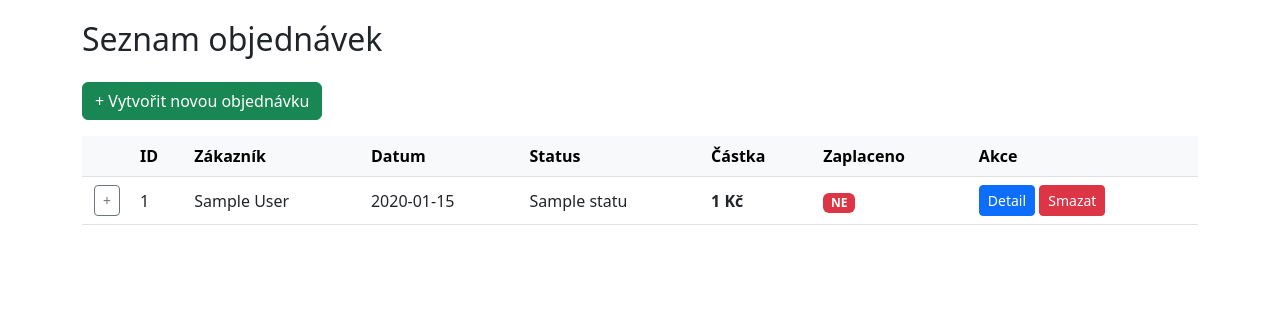
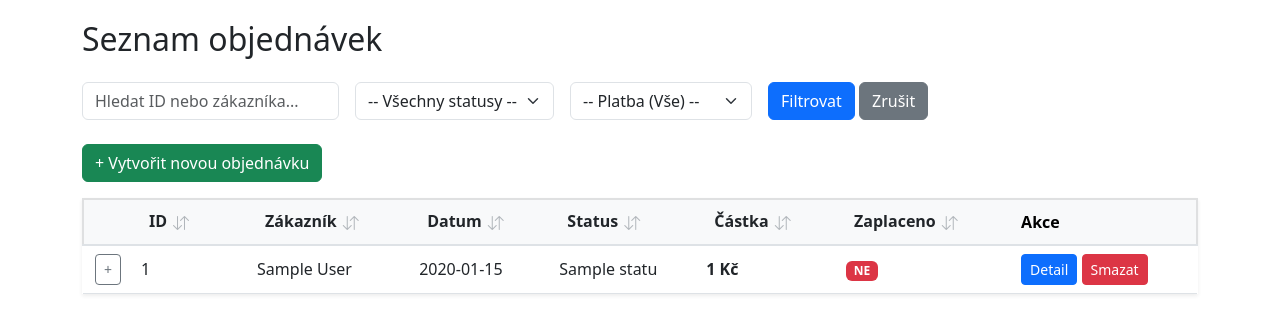
Before and after one commit to trojkry/bds3, a Python web app: template app/templates/orders/list.html in a window 1280 px wide. Shown: the part 76-410 px from the top of the page. Run offline with Jinja, Linux system fonts and the light colour scheme; the template is opened without the code that fills it: most values are stand-ins (such as "Sample title", 1, 10 or a date in 2020).

Commit message:
improved feature
better search and sort for orders

```diff
--- a/app/templates/orders/list.html
+++ b/app/templates/orders/list.html
@@ -3,10 +3,91 @@
 {% block title %}Seznam objednávek{% endblock %}
 
 {% block content %}
+<link rel="stylesheet" href="https://cdn.jsdelivr.net/npm/bootstrap-icons@1.11.1/font/bootstrap-icons.css">
 
+<style>
+    .table thead th {
+        vertical-align: middle !important;
+        border-bottom-width: 2px;
+    }
 
+    .sortable-th {
+        display: inline-flex;
+        align-items: center;
+    }
+
+    .sortable-th a {
+        display: flex;
+        align-items: center;
+        gap: 6px;
+        color: #212529;
+        text-decoration: none;
+        padding: 4px 8px;
+        border-radius: 4px;
+        transition: background-color 0.2s;
+        line-height: 1.2;
+        margin: 0;
+    }
+
+    .sortable-th a:hover {
+        background-color: #e9ecef;
+        color: #0d6efd;
+    }
+
+    .sort-icon {
+        display: inline-flex;
+        align-items: center;
+        justify-content: center;
+        height: 100%;
+    }
+
+    .sort-icon i {
+        line-height: 0;
+        font-size: 0.85rem;
+        position: relative;
+        top: 1px;
+    }
+
+    .suggestions-dropdown {
+        z-index: 9999 !important;
+        max-height: 200px;
+        overflow-y: auto;
+        background: white;
+        border: 1px solid #ddd;
+    }
+</style>
 
 <h2 class="mb-4">Seznam objednávek</h2>
+
+<form method="GET" class="row g-3 align-items-center mb-4">
+    <div class="col-auto">
+        <input type="text" name="search" class="form-control" placeholder="Hledat ID nebo zákazníka..." value="{{ search_term if search_term }}">
+    </div>
+
+    <div class="col-auto">
+        <select name="status_id" class="form-select">
+            <option value="">-- Všechny statusy --</option>
+            {% for status in get_available_statuses() %}
+                <option value="{{ status.status_id }}" {% if selected_status_id == status.status_id %}selected{% endif %}>
+                    {{ status.status_name }}
+                </option>
+            {% endfor %}
+        </select>
+    </div>
+
+    <div class="col-auto">
+        <select name="is_paid" class="form-select">
+            <option value="">-- Platba (Vše) --</option>
+            <option value="1" {% if selected_paid == '1' %}selected{% endif %}>Zaplaceno (ANO)</option>
+            <option value="0" {% if selected_paid == '0' %}selected{% endif %}>Nezaplaceno (NE)</option>
+        </select>
+    </div>
+
+    <div class="col-auto">
+        <button type="submit" class="btn btn-primary">Filtrovat</button>
+        <a href="{{ url_for('orders.orders_list') }}" class="btn btn-secondary">Zrušit</a>
+    </div>
+</form>
 
 <a href="{{ url_for('orders.order_create') }}"
    class="btn btn-success mb-3 modal-trigger"
@@ -15,16 +96,40 @@
     + Vytvořit novou objednávku
 </a>
 
-<table class="table table-hover align-middle">
-    <thead class="table-light">
+{% macro sort_link(column, title) %}
+    {% set next_order = 'asc' if sort_by == column and sort_order == 'desc' else 'desc' %}
+
+    <div class="sortable-th">
+        <a href="{{ url_for('orders.orders_list', sort_by=column, sort_order=next_order, search=search_term, status_id=selected_status_id, is_paid=selected_paid) }}"
+           title="Seřadit podle {{ title }}">
+
+            <span class="fw-bold">{{ title }}</span>
+
+            <span class="sort-icon">
+                {% if sort_by == column %}
+                    {% if sort_order == 'asc' %}
+                        <i class="bi bi-caret-up-fill text-primary"></i>
+                    {% else %}
+                        <i class="bi bi-caret-down-fill text-primary"></i>
+                    {% endif %}
+                {% else %}
+                    <i class="bi bi-arrow-down-up text-secondary fs-6" style="opacity: 0.5"></i>
+                {% endif %}
+            </span>
+        </a>
+    </div>
+{% endmacro %}
+
+<table class="table table-hover align-middle shadow-sm">
+    <thead class="table-light border-bottom border-2">
         <tr>
             <th style="width: 50px;"></th>
-            <th>ID</th>
-            <th>Zákazník</th>
-            <th>Datum</th>
-            <th>Status</th>
-            <th>Částka</th>
-            <th>Zaplaceno</th>
+            <th style="min-width: 90px;">{{ sort_link('order_id', 'ID') }}</th>
+            <th>{{ sort_link('customer', 'Zákazník') }}</th>
+            <th>{{ sort_link('date', 'Datum') }}</th>
+            <th>{{ sort_link('status', 'Status') }}</th>
+            <th>{{ sort_link('amount', 'Částka') }}</th>
+            <th>{{ sort_link('paid', 'Zaplaceno') }}</th>
             <th>Akce</th>
         </tr>
     </thead>
@@ -87,15 +192,28 @@
     </div>
 </div>
 
-<style>
-    .suggestions-dropdown {
-        z-index: 9999 !important;
-        max-height: 200px;
-        overflow-y: auto;
-        background: white;
-        border: 1px solid #ddd;
-    }
-</style>
+<template id="product-row-template">
+    <tr>
+        <td class="position-relative" style="overflow: visible;">
+            <input type="text" class="form-control form-control-sm product-search" placeholder="Hledat..." autocomplete="off">
+            <div class="list-group position-absolute w-100 shadow mt-1 suggestions-dropdown suggestions-box" style="display: none; z-index: 1050;"></div>
+        </td>
+        <td>
+            <select name="variant_id[]" class="form-select form-select-sm variant-select" disabled required>
+                <option value="">-</option>
+            </select>
+        </td>
+        <td>
+            <input type="number" name="quantity[]" class="form-control form-control-sm quantity-input" value="1" min="1" required>
+        </td>
+        <td>
+            <input type="text" class="form-control-plaintext form-control-sm price-display text-end" readonly value="0 Kč">
+        </td>
+        <td class="text-center">
+            <button type="button" class="btn btn-link text-danger p-0 remove-row">X</button>
+        </td>
+    </tr>
+</template>
 
 {% endblock %}
 
@@ -137,7 +255,6 @@ $(document).ready(function() {
 
         modalDiv.modal('show');
     });
-
 
     $(document).on('input', '#customer-search', function() {
         var query = $(this).val();
@@ -212,7 +329,6 @@ $(document).ready(function() {
 
                                 var select = row.find('.variant-select');
                                 select.empty();
-
                                 select.prop('disabled', false);
 
                                 if (p.variants.length === 0) {
```
Also changed, not shown: app/blueprints/orders.py (+55 -3 lines).
